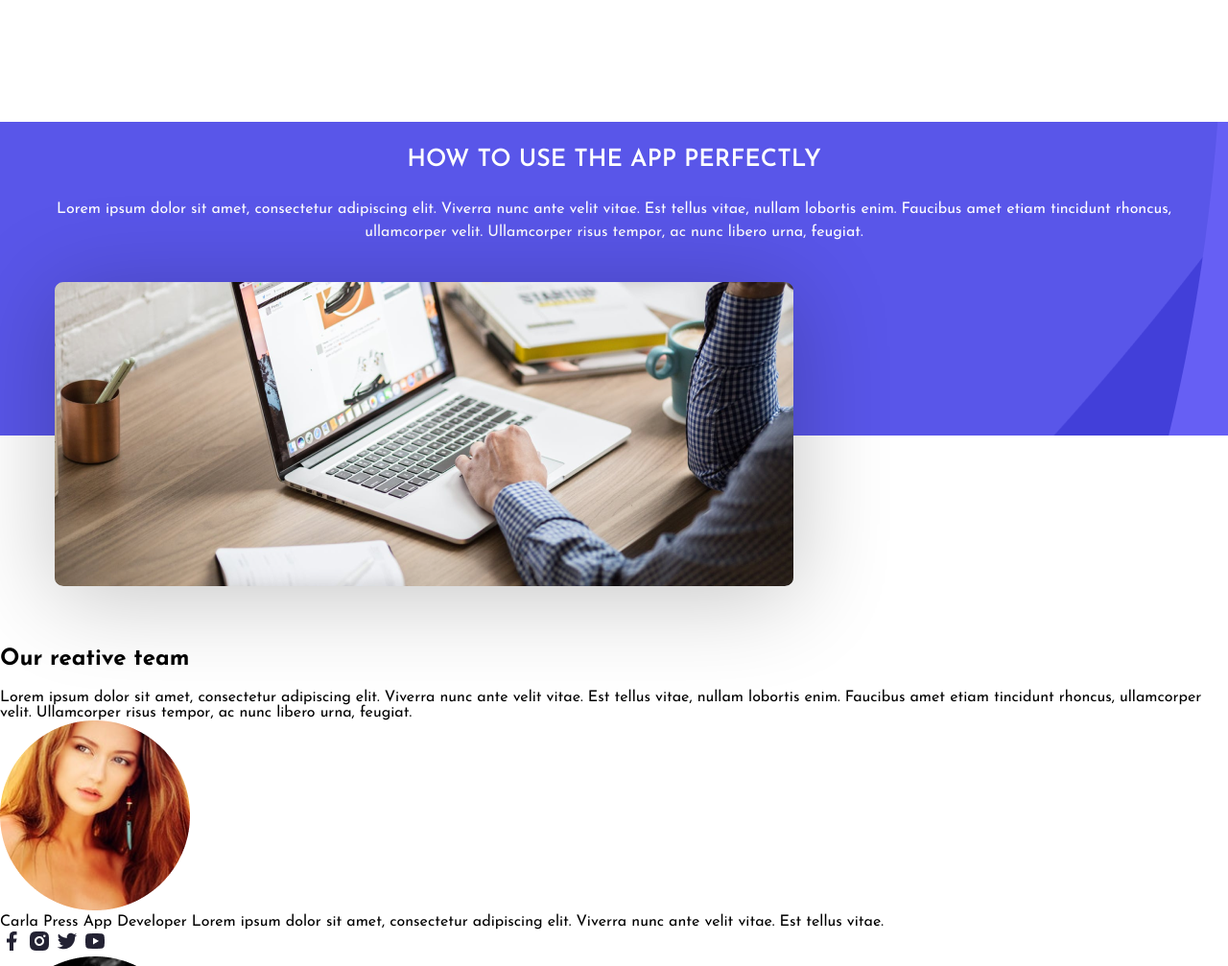
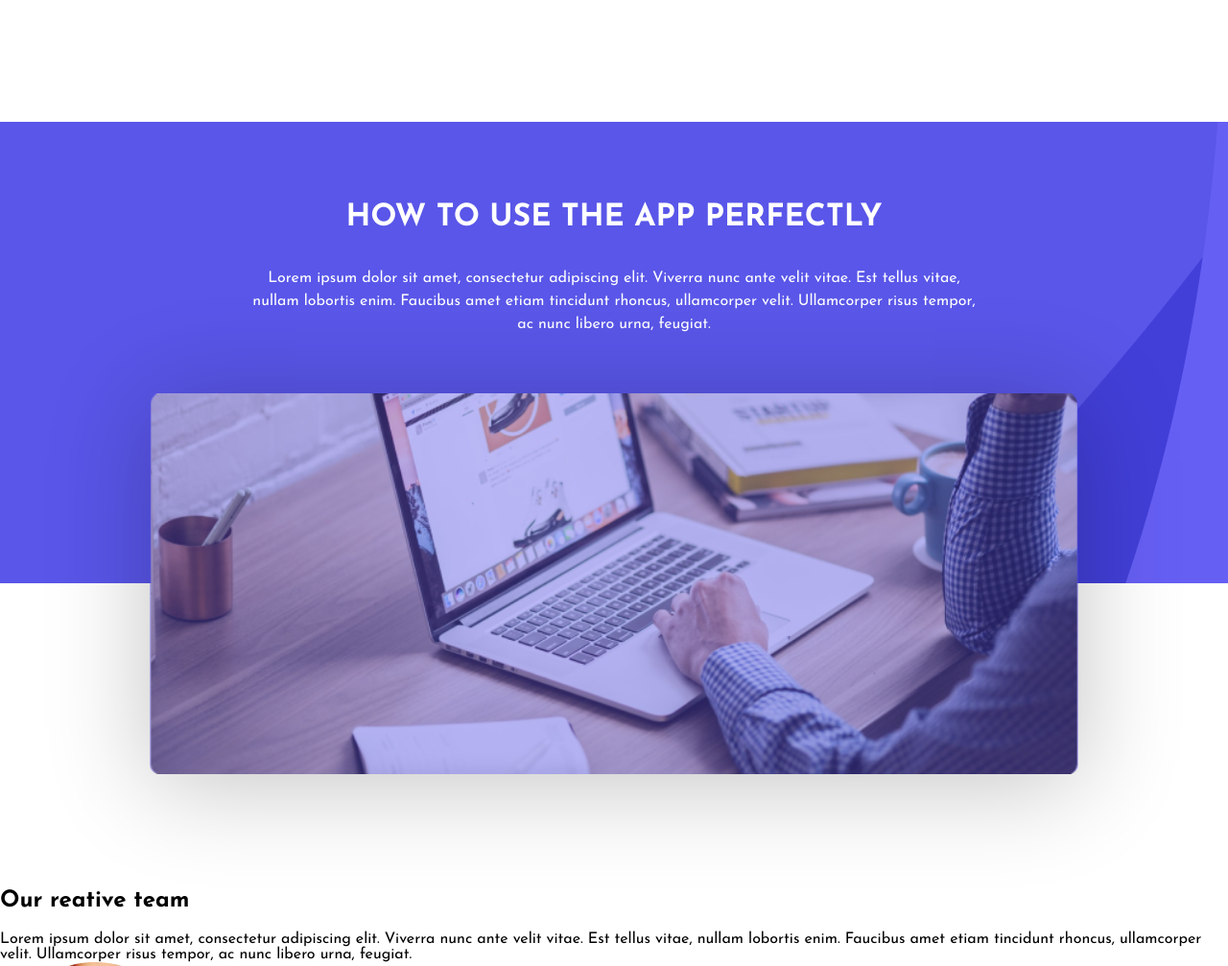
Before and after one commit to ikharkova/mobile-app, a plain HTML site: page index.html in a window 1280 px wide. Shown: the part 5960-6967 px from the top of the page at 96% size. Drawn offline with Linux system fonts and the light colour scheme.

Commit message:
Added css styles to app-review 768px and 1152px

```diff
--- a/css/app-review.css
+++ b/css/app-review.css
@@ -3,6 +3,7 @@
     background-position: center top ;
     background-repeat: no-repeat;
     margin-bottom: 60px;
+    padding-top: 60px;
 }
 .app-review__header {
     display: flex;
@@ -39,9 +40,58 @@
 }
 .app-review__video {
     position: relative;
+    text-align: center;
+    line-height: 0;
+    border-radius: 10px;
+    margin: 0 15px;
+}
+.app-review__video::before {
+    content: '';
+    position: absolute;
+    top: 0;
+    left: 0;
+    right: 0;
+    bottom: 0;
+    background: rgba(88, 81, 234, 0.4);
+    border-radius: 10px;
 }
 .app-review__video > img {
-   max-width: 100%;
+   width: 100%;
    box-shadow: 0px 10px 100px rgba(0, 0, 0, 0.24);
-   border-radius: 10px;
 }
+
+/* Tablet */
+
+@media screen and (min-width: 768px) {
+    .app-review {
+        margin-bottom: 120px;
+        padding-top: 50px;
+    }
+    .app-review__video {
+        margin: 0 70px;
+    }
+    .app-review__header-title {
+        font-weight: 700;
+        font-size: 32px;
+        line-height: 47px;
+    }
+    .app-review__header-text {
+        width: 600px;
+        margin: 0 auto 60px;
+    }
+}
+
+/* Laptop */
+
+@media screen and (min-width: 1152px) {
+    .app-review {
+        margin-bottom: 120px;
+        padding-top: 50px;
+    }
+    .app-review__video {
+        margin: 0 100px;
+    }
+    .app-review__header-text {
+        width: 770px;
+    }
+}
```
